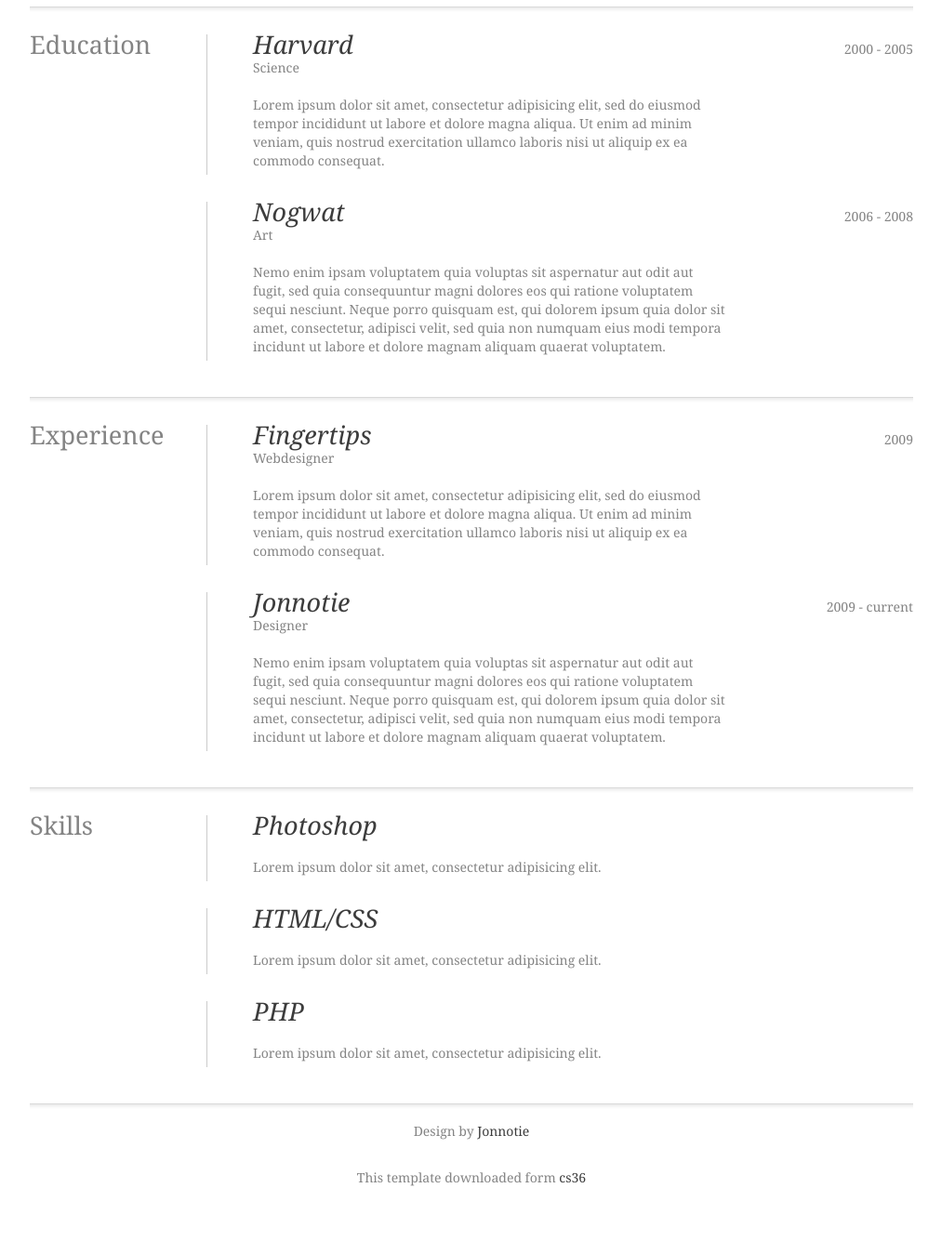
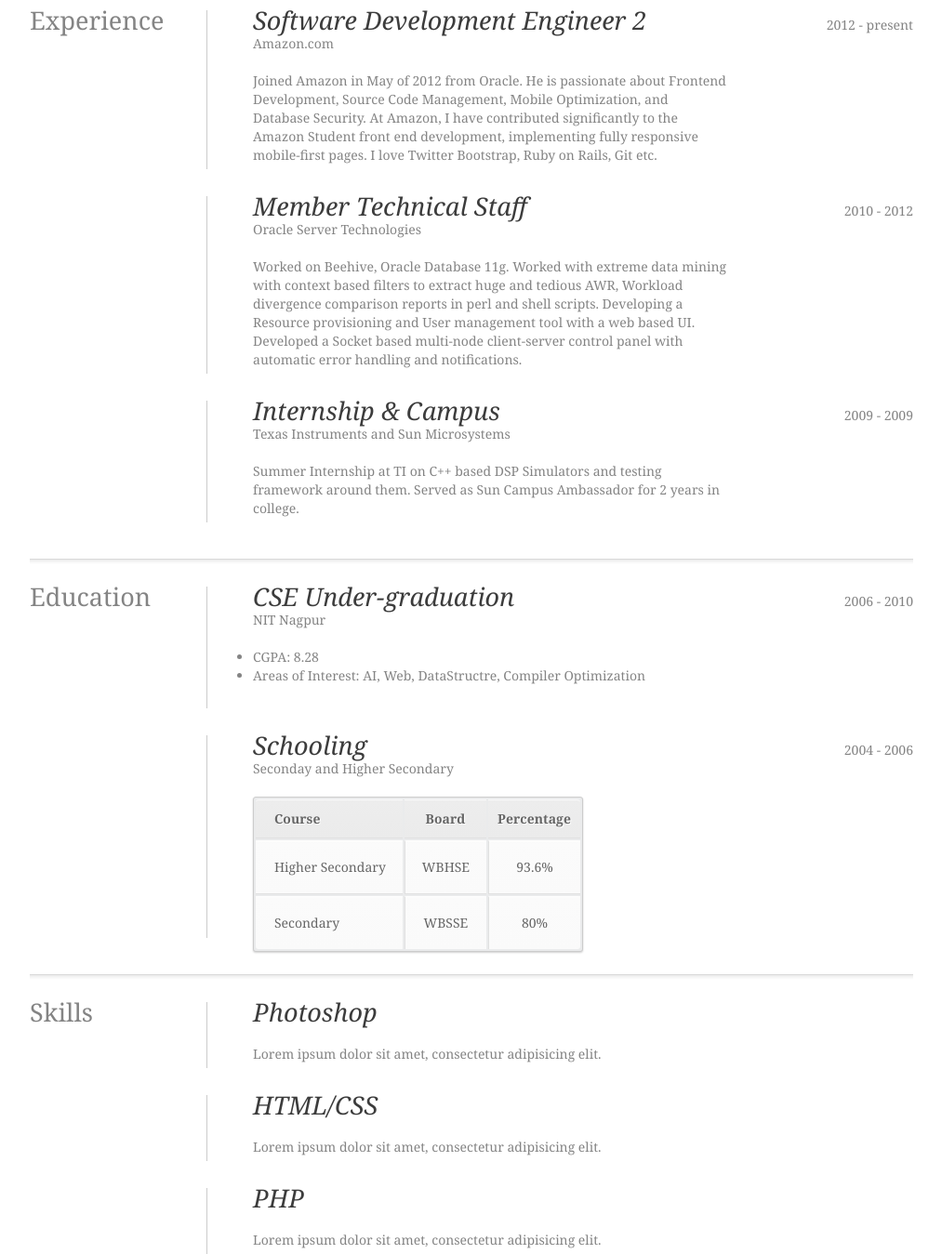
Before and after one commit to arindam89/resume, a plain HTML site: page index.html in a window 1280 px wide. Shown: the part 383-1732 px from the top of the page at 93% size, without its empty margins (133-1146 px from the left). Before the commit the page ends 1660 px from the top, so only its background shows below. Drawn offline with nearby package versions, Linux system fonts and the light colour scheme; a web font is replaced by a local one.

Commit message:
Revamped HTML Resume

```diff
--- a/css/main.css
+++ b/css/main.css
@@ -9,7 +9,7 @@ html, body {
 }
 
 body {
-  font: 14px/20px Georgia, "Times New Roman", Times, serif;
+  font: 14px/20px 'ABeeZee',Georgia, "Times New Roman", Times, serif;
   color: #848484;
 }
 
@@ -142,7 +142,7 @@ a:link:hover, a:visited:hover {
 #story {
   font-size: 18px;
   line-height: 30px;
-  width: 390px;
+  width: 340px;
   float: left;
   padding-right: 90px;
 }
@@ -155,7 +155,7 @@ a:link:hover, a:visited:hover {
 /* @group contact */
 
 #contact {
-  width: 230px;
+  width: 280px;
   float: left;
   padding-right: 50px;
   padding-top: 96px;
@@ -164,7 +164,7 @@ a:link:hover, a:visited:hover {
 }
 
 #contact li {
-  width: 230px;
+  width: 280px;
   overflow: hidden;
   margin-bottom: 5px;
 }
@@ -302,6 +302,101 @@ body.small .section .item {
   padding-bottom: 10px;
 }
 
+table a:link {
+  color: #666;
+  font-weight: bold;
+  text-decoration:none;
+}
+table a:visited {
+  color: #999999;
+  font-weight:bold;
+  text-decoration:none;
+}
+table a:active,
+table a:hover {
+  color: #bd5a35;
+  text-decoration:underline;
+}
+table {
 
+  color:#666;
+
+  text-shadow: 1px 1px 0px #fff;
+  background:#eaebec;
+  border:#ccc 1px solid;
+
+  -moz-border-radius:3px;
+  -webkit-border-radius:3px;
+  border-radius:3px;
+
+  -moz-box-shadow: 0 1px 2px #d1d1d1;
+  -webkit-box-shadow: 0 1px 2px #d1d1d1;
+  box-shadow: 0 1px 2px #d1d1d1;
+}
+table th {
+  padding:10px;
+  border-top:1px solid #fafafa;
+  border-bottom:1px solid #e0e0e0;
+
+  background: #ededed;
+  background: -webkit-gradient(linear, left top, left bottom, from(#ededed), to(#ebebeb));
+  background: -moz-linear-gradient(top,  #ededed,  #ebebeb);
+}
+table th:first-child {
+  text-align: left;
+  padding-left:20px;
+}
+table tr:first-child th:first-child {
+  -moz-border-radius-topleft:3px;
+  -webkit-border-top-left-radius:3px;
+  border-top-left-radius:3px;
+}
+table tr:first-child th:last-child {
+  -moz-border-radius-topright:3px;
+  -webkit-border-top-right-radius:3px;
+  border-top-right-radius:3px;
+}
+table tr {
+  text-align: center;
+  padding-left:20px;
+}
+table td:first-child {
+  text-align: left;
+  padding-left:20px;
+  border-left: 0;
+}
+table td {
+  padding:18px;
+  border-top: 1px solid #ffffff;
+  border-bottom:1px solid #e0e0e0;
+  border-left: 1px solid #e0e0e0;
+
+  background: #fafafa;
+  background: -webkit-gradient(linear, left top, left bottom, from(#fbfbfb), to(#fafafa));
+  background: -moz-linear-gradient(top,  #fbfbfb,  #fafafa);
+}
+table tr.even td {
+  background: #f6f6f6;
+  background: -webkit-gradient(linear, left top, left bottom, from(#f8f8f8), to(#f6f6f6));
+  background: -moz-linear-gradient(top,  #f8f8f8,  #f6f6f6);
+}
+table tr:last-child td {
+  border-bottom:0;
+}
+table tr:last-child td:first-child {
+  -moz-border-radius-bottomleft:3px;
+  -webkit-border-bottom-left-radius:3px;
+  border-bottom-left-radius:3px;
+}
+table tr:last-child td:last-child {
+  -moz-border-radius-bottomright:3px;
+  -webkit-border-bottom-right-radius:3px;
+  border-bottom-right-radius:3px;
+}
+table tr:hover td {
+  background: #f2f2f2;
+  background: -webkit-gradient(linear, left top, left bottom, from(#f2f2f2), to(#f0f0f0));
+  background: -moz-linear-gradient(top,  #f2f2f2,  #f0f0f0);
+}
 
 /* @end */
--- a/index.html
+++ b/index.html
@@ -3,6 +3,7 @@
 <head>
 <title>Resum&eacute;</title>
 <meta http-equiv="Content-Type" content="text/html;charset=UTF-8" />
+<link href='http://fonts.googleapis.com/css?family=ABeeZee' rel='stylesheet' type='text/css'>
 <link rel="stylesheet" type="text/css" media="screen" href="css/main.css" />
 <script src="http://ajax.googleapis.com/ajax/libs/jquery/1.3.2/jquery.min.js" type="text/javascript"></script>
 <script src="js/functions.js" type="text/javascript"></script>
@@ -15,51 +16,84 @@
 </div>
 <div id="about">
   <div id="story">
-    <h1>Resume</h1>
+    <h1>Resum&eacute;</h1>
     <h2>Webdeveloper</h2>
-    <p></p>
+    <p>Mobile first responsive design, Ruby on Rails, JavaScript expert</p>
   </div>
   <ul id="contact">
     <li><span>Phone</span> <strong>+91-9886033822</strong></li>
     <li><span>Website</span> <strong><a href="#">arindampaul.com</a></strong></li>
     <li><span>Email</span> <strong>arindampaul1989@gmail.com</strong></li>
   </ul>
-  <img id="picture" src="images/jonno.png" alt="" /> </div>
-<div class="section">
-  <h2>Education</h2>
+  <img id="picture" src="images/arindam.jpg" alt="" /> </div>
+  <div class="section">
+  <h2>Experience</h2>
   <div class="item">
-    <h3>Harvard</h3>
-    <h4>Science</h4>
-    <div class="date">2000 - 2005</div>
+    <h3><a href="#">Software Development Engineer 2</a></h3>
+    <h4>Amazon.com</h4>
+    <div class="date">2012 - present</div>
     <div class="description">
-      <p>Lorem ipsum dolor sit amet, consectetur adipisicing elit, sed do eiusmod tempor incididunt ut labore et dolore magna aliqua. Ut enim ad minim veniam, quis nostrud exercitation ullamco laboris nisi ut aliquip ex ea commodo consequat.</p>
+      <p> Joined Amazon in May of 2012 from Oracle. He is passionate about Frontend Development, Source Code Management, Mobile Optimization, and Database Security.  At Amazon, I have contributed significantly to the Amazon Student front end development, implementing fully responsive mobile-first pages.  I love Twitter Bootstrap, Ruby on Rails, Git etc.</p>
     </div>
   </div>
   <div class="item">
-    <h3>Nogwat</h3>
-    <h4>Art</h4>
-    <div class="date">2006 - 2008</div>
+    <h3>Member Technical Staff</h3>
+    <h4>Oracle Server Technologies</h4>
+    <div class="date">2010 - 2012</div>
     <div class="description">
-      <p>Nemo enim ipsam voluptatem quia voluptas sit aspernatur aut odit aut fugit, sed quia consequuntur magni dolores eos qui ratione voluptatem sequi nesciunt. Neque porro quisquam est, qui dolorem ipsum quia dolor sit amet, consectetur, adipisci velit, sed quia non numquam eius modi tempora incidunt ut labore et dolore magnam aliquam quaerat voluptatem.</p>
+      <p>Worked on Beehive, Oracle Database 11g. Worked with extreme data mining with context based filters to extract huge and
+tedious AWR, Workload divergence comparison reports in perl and shell scripts. Developing a Resource provisioning and User management tool with a web based UI. Developed a Socket based multi-node client-server control panel with automatic
+error handling and notifications.</p>
+    </div>
+  </div>
+    <div class="item">
+    <h3>Internship & Campus</h3>
+    <h4>Texas Instruments and Sun Microsystems</h4>
+    <div class="date">2009 - 2009</div>
+    <div class="description">
+      <p>Summer Internship at TI on C++ based DSP Simulators and testing framework around them. Served as Sun Campus Ambassador for 2 years in college.</p>
     </div>
   </div>
 </div>
 <div class="section">
-  <h2>Experience</h2>
+  <h2>Education</h2>
   <div class="item">
-    <h3><a href="#">Fingertips</a></h3>
-    <h4>Webdesigner</h4>
-    <div class="date">2009</div>
+    <h3>CSE Under-graduation</h3>
+    <h4>NIT Nagpur</h4>
+    <div class="date">2006 - 2010</div>
     <div class="description">
-      <p>Lorem ipsum dolor sit amet, consectetur adipisicing elit, sed do eiusmod tempor incididunt ut labore et dolore magna aliqua. Ut enim ad minim veniam, quis nostrud exercitation ullamco laboris nisi ut aliquip ex ea commodo consequat.</p>
+      <ul>
+        <li>CGPA: 8.28</li>
+        <li>Areas of Interest: AI, Web, DataStructre, Compiler Optimization</li>
+        <br />
+         <br />
+      </ul>
     </div>
   </div>
+
+
   <div class="item">
-    <h3>Jonnotie</h3>
-    <h4>Designer</h4>
-    <div class="date">2009 - current</div>
+    <h3>Schooling</h3>
+    <h4>Seconday and Higher Secondary</h4>
+    <div class="date">2004 - 2006</div>
     <div class="description">
-      <p>Nemo enim ipsam voluptatem quia voluptas sit aspernatur aut odit aut fugit, sed quia consequuntur magni dolores eos qui ratione voluptatem sequi nesciunt. Neque porro quisquam est, qui dolorem ipsum quia dolor sit amet, consectetur, adipisci velit, sed quia non numquam eius modi tempora incidunt ut labore et dolore magnam aliquam quaerat voluptatem.</p>
+      <table>
+        <tr>
+          <th>Course</th>
+          <th>Board</th>
+          <th>Percentage</th>
+        </tr>
+        <tr>
+          <td>Higher Secondary</td>
+          <td>WBHSE</td>
+          <td>93.6%</td>
+        </tr>
+        <tr>
+          <td>Secondary</td>
+          <td>WBSSE</td>
+          <td>80%</td>
+        </tr>
+      </table>
     </div>
   </div>
 </div>
@@ -85,8 +119,7 @@
   </div>
 </div>
 <div id="footer">
-  <p>Design by <a href="http://jonnotie.nl/">Jonnotie</a></p>
+  <p>I hereby declare all information presented to be correct - Arindam Paul</p>
   <!-- Don't remove this link. Respect the designer. If you want to remove it, shoot me an email me@jonnotie.nl -->
 </div>
-<div align=center>This template  downloaded form <a href='http://cs36.com'>cs36</a></div></body>
 </html>
```
Also changed, not shown: images/arindam.jpg (added).
